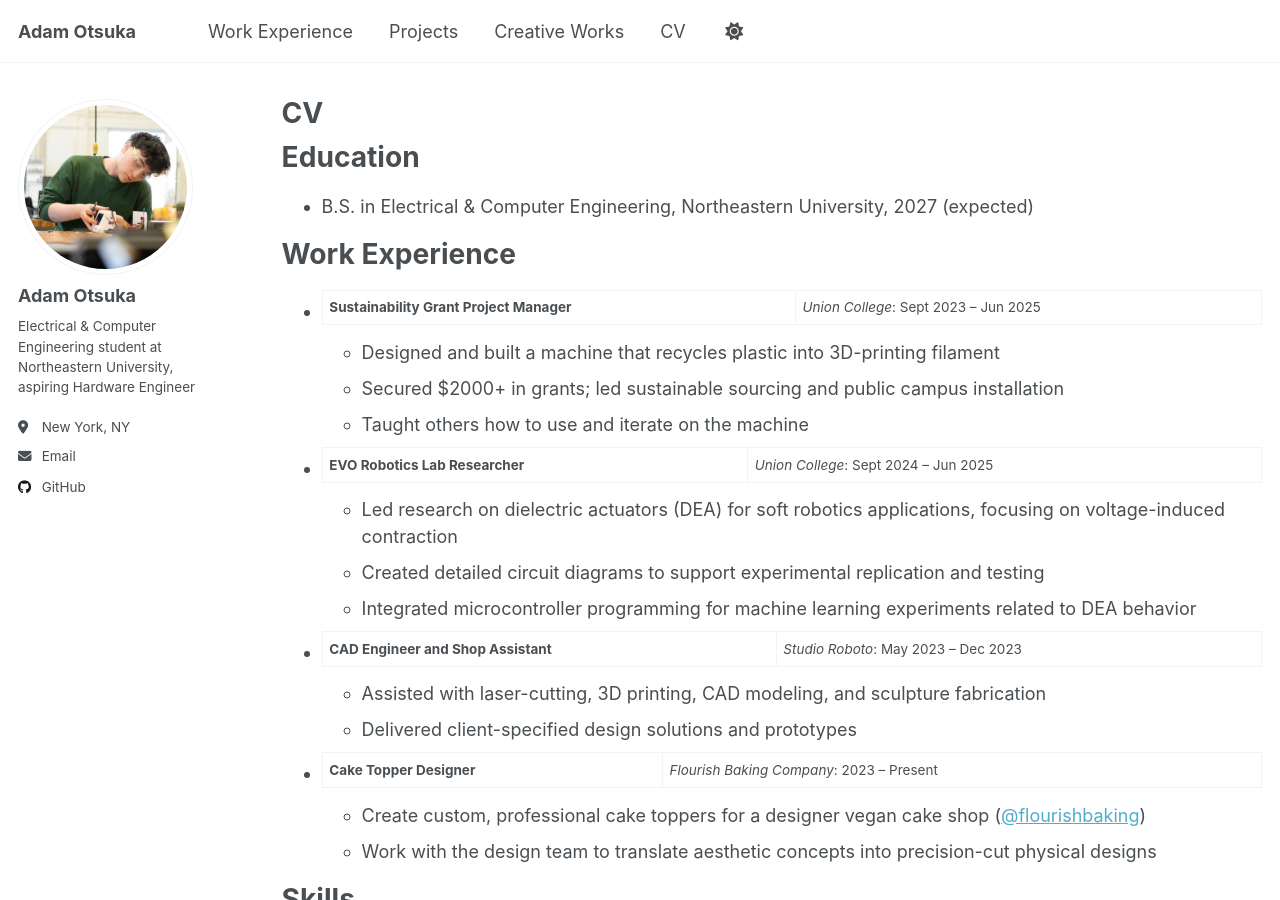
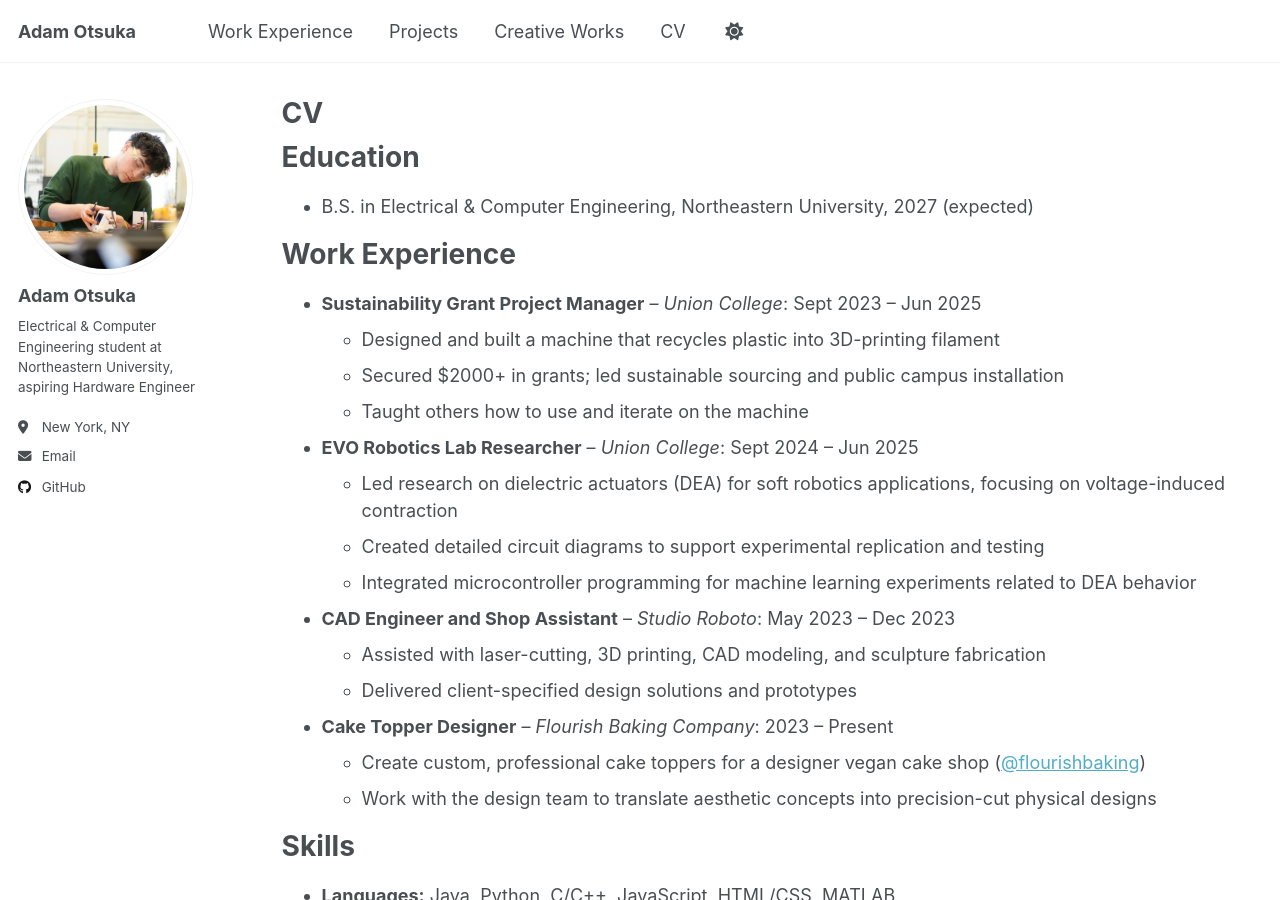
Before and after one commit to 4damo5/4damo5.github.io, a Jekyll site: the page built from _pages/cv.md, in a window 1280 px wide and 900 px high. Built offline with Jekyll 4.4.1, drawn with Linux system fonts in a browser that asks for light colours.

Commit message:
Update cv.md

```diff
--- a/_pages/cv.md
+++ b/_pages/cv.md
@@ -15,21 +15,21 @@ Education
 
 Work Experience
 ======
-* **Sustainability Grant Project Manager** | *Union College*: Sept 2023 – Jun 2025
+* **Sustainability Grant Project Manager** -- *Union College*: Sept 2023 – Jun 2025
   * Designed and built a machine that recycles plastic into 3D-printing filament
   * Secured $2000+ in grants; led sustainable sourcing and public campus installation
   * Taught others how to use and iterate on the machine
 
-* **EVO Robotics Lab Researcher** | *Union College*: Sept 2024 – Jun 2025
+* **EVO Robotics Lab Researcher** -- *Union College*: Sept 2024 – Jun 2025
   * Led research on dielectric actuators (DEA) for soft robotics applications, focusing on voltage-induced contraction
   * Created detailed circuit diagrams to support experimental replication and testing
   * Integrated microcontroller programming for machine learning experiments related to DEA behavior
 
-* **CAD Engineer and Shop Assistant** | *Studio Roboto*: May 2023 – Dec 2023
+* **CAD Engineer and Shop Assistant** -- *Studio Roboto*: May 2023 – Dec 2023
   * Assisted with laser-cutting, 3D printing, CAD modeling, and sculpture fabrication
   * Delivered client-specified design solutions and prototypes
 
-* **Cake Topper Designer**| *Flourish Baking Company*: 2023 – Present
+* **Cake Topper Designer** -- *Flourish Baking Company*: 2023 – Present
   * Create custom, professional cake toppers for a designer vegan cake shop ([@flourishbaking](https://www.instagram.com/flourishbaking/))
   * Work with the design team to translate aesthetic concepts into precision-cut physical designs
 
```
